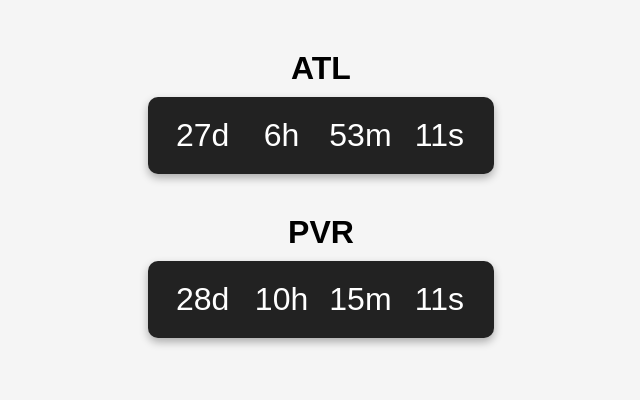
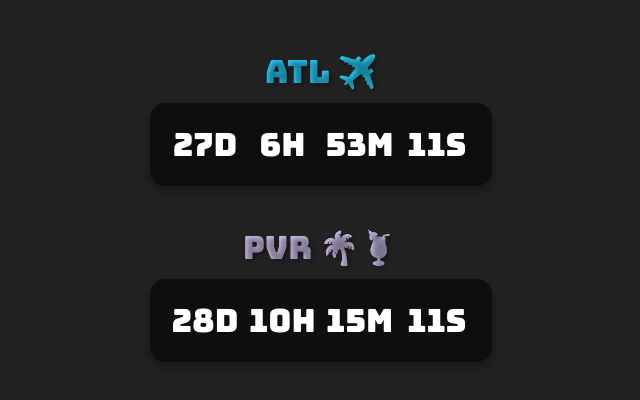
Before and after one commit to mcbostic/countdown-site, a plain HTML site: page index.html in a window 1280 px wide. Shown: the whole page, without its empty margins (319-959 px from the left). Drawn offline with Linux system fonts and the light colour scheme.

Commit message:
Update index.html

```diff
--- a/index.html
+++ b/index.html
@@ -4,10 +4,12 @@
 <meta charset="UTF-8">
 <meta name="viewport" content="width=device-width, initial-scale=1.0">
 <title>ATL & PVR Countdowns</title>
+<link href="https://fonts.googleapis.com/css2?family=Bungee&display=swap" rel="stylesheet">
 <style>
   body {
-    font-family: Arial, sans-serif;
-    background: #f5f5f5;
+    font-family: 'Bungee', cursive;
+    background: #222;
+    color: #fff;
     text-align: center;
     margin-top: 50px;
   }
@@ -16,17 +18,30 @@
   }
   .label {
     font-size: 2em;
-    font-weight: bold;
     margin-bottom: 10px;
+    text-shadow: 2px 2px 5px rgba(0,0,0,0.4);
+  }
+  .ATL {
+    background: linear-gradient(to right, #4facfe, #00f2fe);
+    -webkit-background-clip: text;
+    -webkit-text-fill-color: transparent;
+  }
+  .PVR {
+    background: linear-gradient(to right, #fbc2eb, #a6c1ee);
+    -webkit-background-clip: text;
+    -webkit-text-fill-color: transparent;
   }
   .countdown {
     font-size: 2em;
-    background: #222;
-    color: #fff;
+    background: rgba(0,0,0,0.6);
     padding: 20px;
     display: inline-block;
-    border-radius: 10px;
-    box-shadow: 0 4px 8px rgba(0,0,0,0.3);
+    border-radius: 15px;
+    box-shadow: 0 4px 12px rgba(0,0,0,0.4);
+    transition: transform 0.2s ease-in-out;
+  }
+  .countdown:hover {
+    transform: scale(1.05);
   }
   .countdown span {
     display: inline-block;
@@ -37,31 +52,21 @@
 <body>
 
 <div class="countdown-container">
-  <div class="label">ATL</div>
+  <div class="label ATL">ATL ✈️</div>
   <div class="countdown" id="timerATL">Loading...</div>
 </div>
 
 <div class="countdown-container">
-  <div class="label">PVR</div>
+  <div class="label PVR">PVR 🌴🍹</div>
   <div class="countdown" id="timerPVR">Loading...</div>
 </div>
 
 <script>
 function updateCountdown(targetId, targetYear, targetMonth, targetDay, targetHour, targetMinute) {
   const now = new Date();
-
-  // Create target date in America/New_York time zone
-  const targetDateString = new Date(
-    new Date(`${targetYear}-${targetMonth+1}-${targetDay}T${targetHour}:${targetMinute}:00`)
-      .toLocaleString("en-US", { timeZone: "America/New_York" })
-  );
-
-  const targetDate = new Date(
-    targetYear, targetMonth, targetDay, targetHour, targetMinute, 0
-  );
+  const targetDate = new Date(targetYear, targetMonth, targetDay, targetHour, targetMinute, 0);
 
   const diff = targetDate.getTime() - now.getTime();
-
   let timerEl = document.getElementById(targetId);
 
   if (diff <= 0) {
@@ -79,10 +84,9 @@ function updateCountdown(targetId, targetYear, targetMonth, targetDay, targetHou
      <span>${minutes}m</span> <span>${seconds}s</span>`;
 }
 
-// Update both countdowns every second
 setInterval(() => {
-  updateCountdown("timerATL", 2025, 8, 1, 9, 48);  // Sept 1 9:48 AM EDT
-  updateCountdown("timerPVR", 2025, 8, 2, 13, 10); // Sept 2 1:10 PM EDT
+  updateCountdown("timerATL", 2025, 8, 1, 9, 48);
+  updateCountdown("timerPVR", 2025, 8, 2, 13, 10);
 }, 1000);
 </script>
 
```
